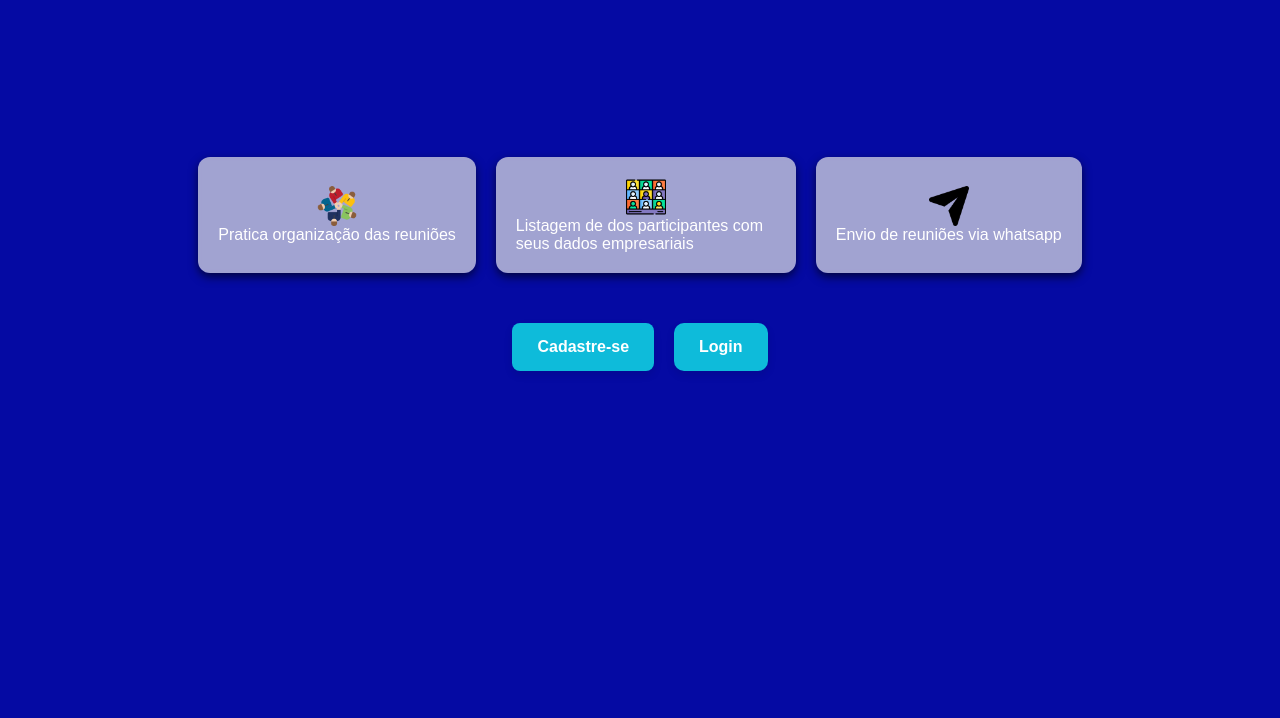
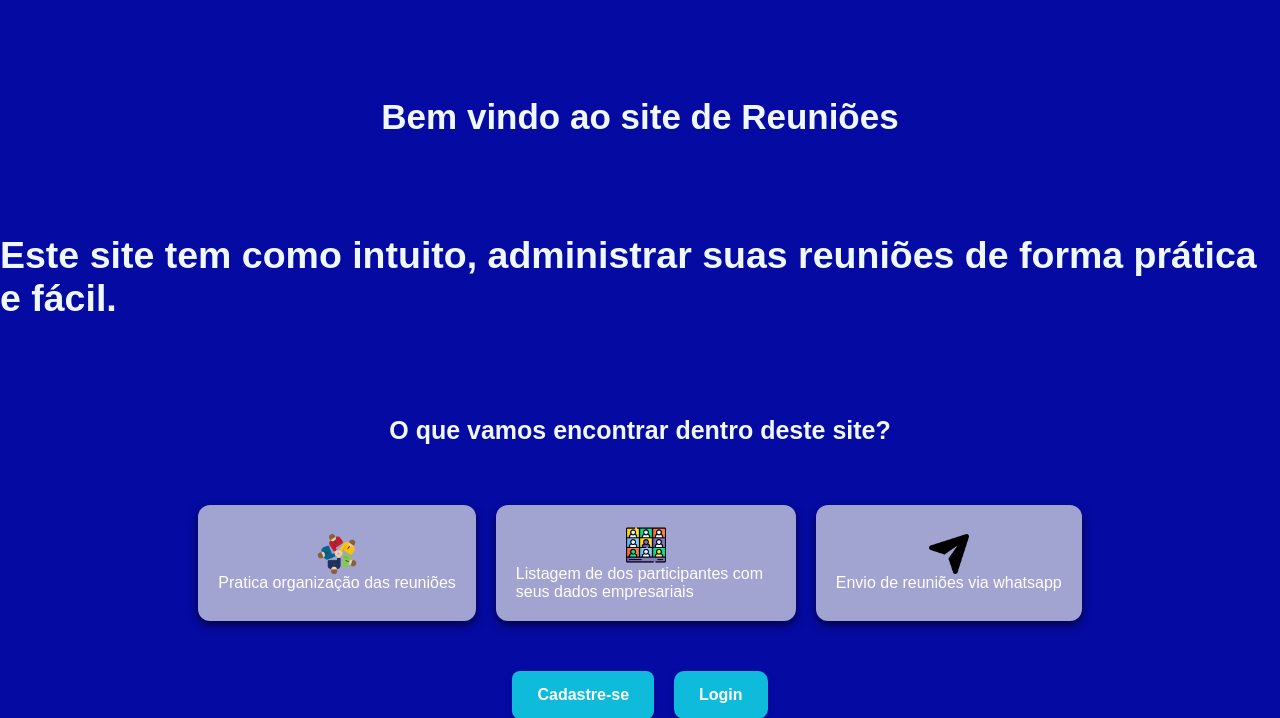
Before and after one commit to Renanarida/CRUD.renan, a PHP site: page /CRUD_renan/ in a window 1280 px wide. Shown: the top 718 px of the page. Run offline with PHP 8.4, Linux system fonts and the light colour scheme.

Commit message:
feat: finalizando site

```diff
--- a/index.php
+++ b/index.php
@@ -11,13 +11,13 @@
 
 <body>
 
-    <!-- <h1 id="titulo-h1">Bem vindo ao site de Reuniões</h1> -->
+    <h1 id="titulo-1">Bem vindo ao site de Reuniões</h1>
 
-    <div id="titulo-secundario">
-        <!-- <p>Este site tem como intuito, administrar suas reuniões de forma prática e fácil.</p> -->
+    <div class="box-texto">
+        <h2>Este site tem como intuito, administrar suas reuniões de forma prática e fácil.</h2>
     </div>
 
-    <!-- <h1 class="titulo-paragrafo">O que vamos encontrar dentro deste site?</h1> -->
+    <h1 class="titulo-paragrafo">O que vamos encontrar dentro deste site?</h1>
 
     <div class="conteudo-ameacas">
         <div class="conteudo-box">
--- a/public/style/index.css
+++ b/public/style/index.css
@@ -17,13 +17,24 @@ body {
     background-color: rgb(5, 10, 163);
 }
 
-#titulo-secundario {
+#titulo-1 {
     display: flex;
     justify-content: center;
     align-items: center;
     color: aliceblue;
     padding-top: 6%;
-    font-size: 30px;
+    font-size: 35px;
+    margin-top: 20px;
+    margin-bottom: 20px;
+}
+
+.box-texto {
+    display: flex;
+    justify-content: center;
+    align-items: center;
+    color: aliceblue;
+    padding-top: 6%;
+    font-size: 25px;
     margin-top: 20px;
     margin-bottom: 20px;
 }
@@ -34,7 +45,7 @@ body {
     align-items: center;
     color: aliceblue;
     padding-top: 6%;
-    font-size: 30px;
+    font-size: 25px;
     margin-top: 20px;
     margin-bottom: 20px;
 }
```
